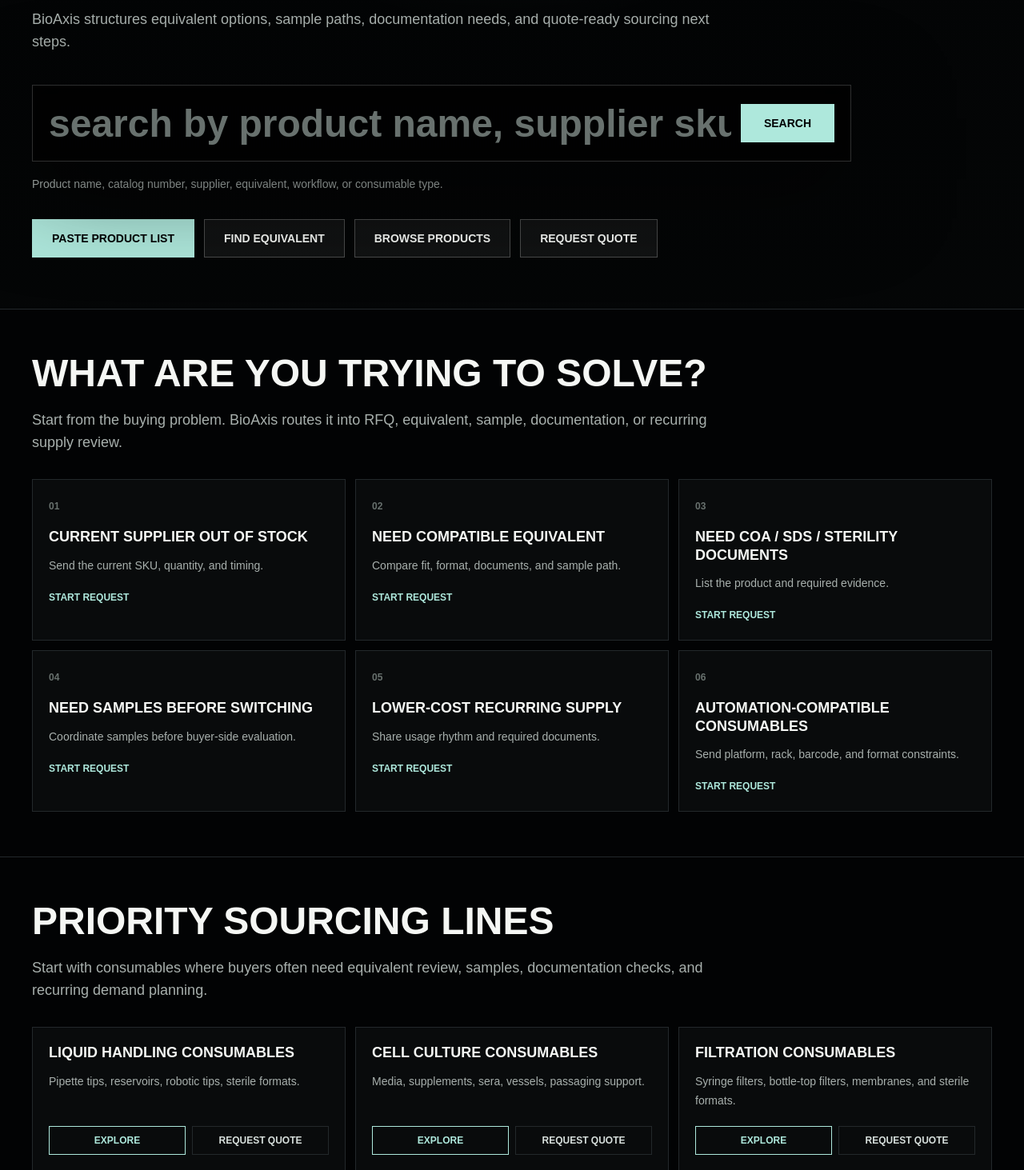
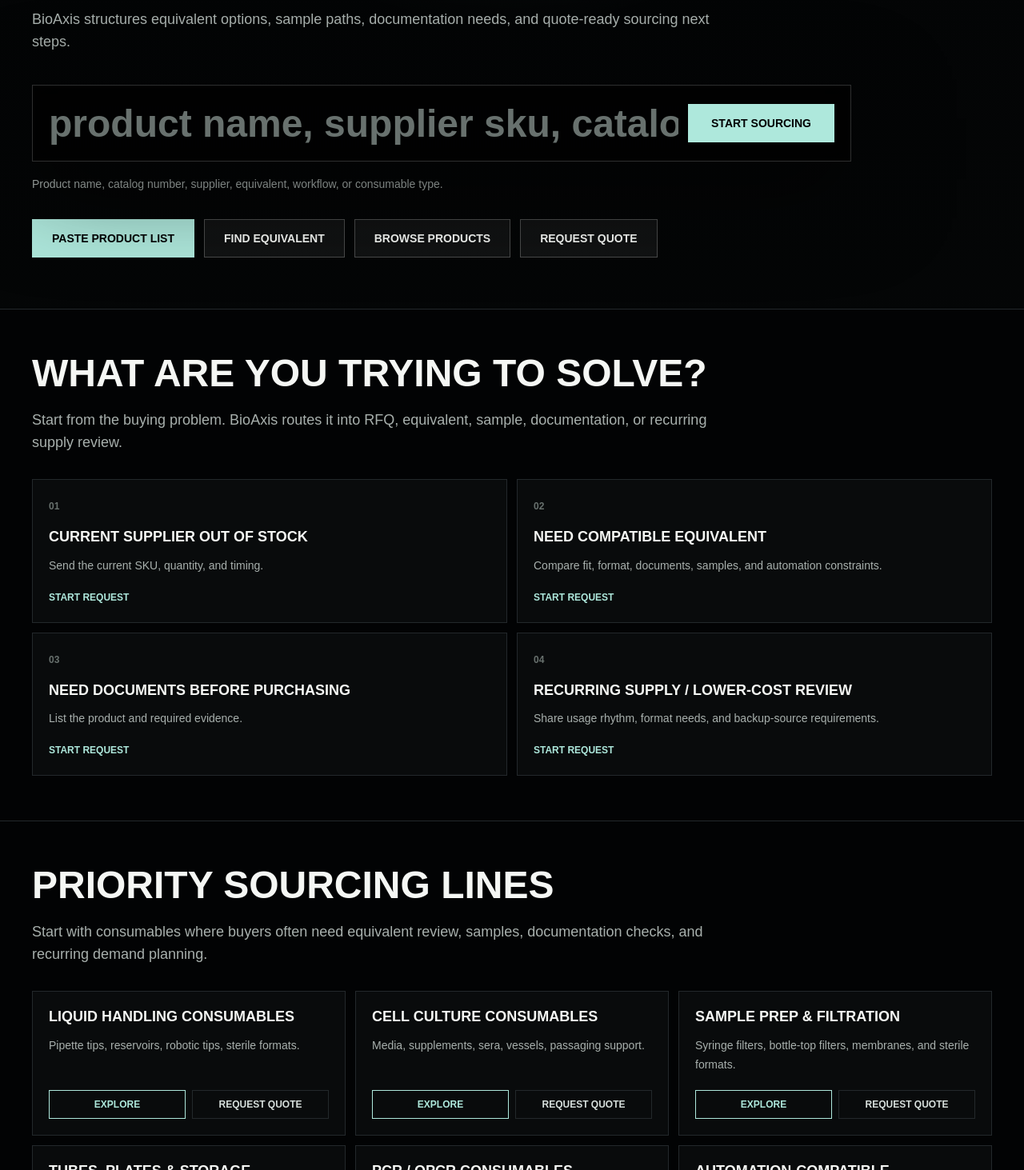
Before and after one commit to luckyericyao/bioaxisv3, a Next.js app: page / in a window 1280 px wide. Shown: the part 507-1970 px from the top of the page at 80% size. Built offline with nearby package versions, Linux system fonts and the light colour scheme.

Commit message:
Refine BioAxis sourcing intake polish

```diff
--- a/src/app/trust-center/page.tsx
+++ b/src/app/trust-center/page.tsx
@@ -64,6 +64,15 @@
   }
 ];
 
+const documentPackage = [
+  "CoA",
+  "SDS",
+  "Sterility certificate",
+  "Material statement",
+  "Lot-level documentation",
+  "Supplier specification sheet"
+];
+
 export default function TrustCenterPage() {
   return (
     <>
@@ -84,6 +93,23 @@
               <p className="mt-4 text-sm leading-6 text-bioaxis-muted">{area.body}</p>
             </article>
           ))}
+        </div>
+        <div className="mt-4 border border-bioaxis-line bg-bioaxis-black p-6">
+          <div className="grid gap-5 lg:grid-cols-[0.9fr_1.4fr] lg:items-start">
+            <div>
+              <p className="text-sm font-semibold uppercase text-bioaxis-accent">Document package BioAxis can help organize</p>
+              <p className="mt-3 text-sm leading-6 text-bioaxis-muted">
+                BioAxis can help request and organize supplier-provided files for buyer review. Final suitability, release, and validation decisions remain buyer-side.
+              </p>
+            </div>
+            <ul className="grid gap-2 sm:grid-cols-2 lg:grid-cols-3">
+              {documentPackage.map((document) => (
+                <li key={document} className="border border-white/[0.12] bg-bioaxis-panel px-3 py-2 text-xs font-semibold uppercase text-bioaxis-steel">
+                  {document}
+                </li>
+              ))}
+            </ul>
+          </div>
         </div>
       </section>
 
--- a/src/components/forms/QuoteRequestForm.tsx
+++ b/src/components/forms/QuoteRequestForm.tsx
@@ -256,6 +256,16 @@
         <p className="text-sm font-semibold uppercase text-bioaxis-accent">Request received</p>
         <h2 className="mt-4 text-3xl font-bold uppercase text-bioaxis-text">BioAxis has the product context.</h2>
         <p className="mt-5 max-w-3xl text-base leading-7 text-bioaxis-muted">{submitted.message}</p>
+        <div className="mt-6 border border-bioaxis-line bg-bioaxis-black p-5">
+          <p className="text-sm font-semibold uppercase text-bioaxis-accent">BioAxis will review</p>
+          <ul className="mt-4 grid gap-2 text-sm leading-6 text-bioaxis-muted sm:grid-cols-2">
+            {["Product context", "Equivalent path", "Documentation needs", "Sample / quote next step"].map((item) => (
+              <li key={item} className="border border-white/[0.12] px-3 py-2">
+                {item}
+              </li>
+            ))}
+          </ul>
+        </div>
         {submitted.referenceId ? <p className="mt-4 text-sm text-bioaxis-dim">Reference: {submitted.referenceId}</p> : null}
         <div className="mt-8 flex flex-col gap-3 sm:flex-row">
           <button
@@ -326,7 +336,7 @@
               />
               <TextArea
                 id="productList"
-                label="Product / SKU / product list / sourcing need"
+                label="Product, SKU, product list, or sourcing need"
                 value={formState.productList}
                 rows={10}
                 prominent
--- a/src/components/home/BuyerTriggerSection.tsx
+++ b/src/components/home/BuyerTriggerSection.tsx
@@ -9,28 +9,18 @@
   },
   {
     title: "Need compatible equivalent",
-    body: "Compare fit, format, documents, and sample path.",
+    body: "Compare fit, format, documents, samples, and automation constraints.",
     href: "/equivalent-finder?need=compatible-equivalent"
   },
   {
-    title: "Need CoA / SDS / sterility documents",
+    title: "Need documents before purchasing",
     body: "List the product and required evidence.",
     href: "/request-quote?requestType=documentation&need=documents"
   },
   {
-    title: "Need samples before switching",
-    body: "Coordinate samples before buyer-side evaluation.",
-    href: "/request-quote?requestType=sample&need=sample-before-switching"
-  },
-  {
-    title: "Lower-cost recurring supply",
-    body: "Share usage rhythm and required documents.",
+    title: "Recurring supply / lower-cost review",
+    body: "Share usage rhythm, format needs, and backup-source requirements.",
     href: "/request-quote?requestType=recurring-supply&need=recurring-supply"
-  },
-  {
-    title: "Automation-compatible consumables",
-    body: "Send platform, rack, barcode, and format constraints.",
-    href: "/request-quote?requestType=quote&need=automation-compatible"
   }
 ];
 
@@ -44,7 +34,7 @@
             subtitle="Start from the buying problem. BioAxis routes it into RFQ, equivalent, sample, documentation, or recurring supply review."
           />
         </div>
-        <div className="mt-8 grid gap-3 md:grid-cols-2 xl:grid-cols-3">
+        <div className="mt-8 grid gap-3 md:grid-cols-2">
           {buyerTriggers.map((trigger, index) => (
             <Link
               key={trigger.title}
--- a/src/components/home/FinalCTASection.tsx
+++ b/src/components/home/FinalCTASection.tsx
@@ -5,7 +5,7 @@
     <section className="border-t border-bioaxis-line bg-bioaxis-panel">
       <div className="mx-auto grid w-full max-w-7xl gap-6 px-5 py-14 sm:px-8 lg:grid-cols-[1fr_auto] lg:items-center lg:px-10">
         <div>
-          <p className="text-sm font-semibold uppercase text-bioaxis-accent">Final CTA</p>
+          <p className="text-sm font-semibold uppercase text-bioaxis-accent">Ready to source?</p>
           <h2 className="mt-3 text-3xl font-bold uppercase text-bioaxis-text sm:text-4xl">Send the product context.</h2>
           <p className="mt-4 max-w-2xl text-sm leading-6 text-bioaxis-muted">
             Paste a SKU, supplier catalog number, product list, or sourcing need. BioAxis can follow up by email for missing details.
--- a/src/components/home/HeroSearchSection.tsx
+++ b/src/components/home/HeroSearchSection.tsx
@@ -35,7 +35,8 @@
         <div className="mt-10 max-w-5xl">
           <SearchBox
             helperText={brand.searchHelper}
-            placeholder="Search by product name, supplier SKU, catalog number, equivalent target, workflow, or consumable type."
+            placeholder="Product name, supplier SKU, catalog number, equivalent target, workflow, or consumable type."
+            submitLabel="Start sourcing"
           />
         </div>
 
--- a/src/components/home/PrioritySourcingLinesSection.tsx
+++ b/src/components/home/PrioritySourcingLinesSection.tsx
@@ -13,7 +13,7 @@
     href: "/products/cell-culture"
   },
   {
-    title: "Filtration Consumables",
+    title: "Sample Prep & Filtration",
     description: "Syringe filters, bottle-top filters, membranes, and sterile formats.",
     href: "/products/sample-prep-filtration"
   },
@@ -28,9 +28,9 @@
     href: "/products/molecular-biology-pcr"
   },
   {
-    title: "Private Label / OEM",
-    description: "Recurring demand, neutral-label options, samples, packaging, documentation.",
-    href: "/private-label-oem"
+    title: "Automation-Compatible Consumables",
+    description: "Robotic tips, reservoirs, racks, barcode needs, and deck-compatible formats.",
+    href: "/products/automation-consumables"
   }
 ];
 
--- a/src/components/products/ProductCategoryCard.tsx
+++ b/src/components/products/ProductCategoryCard.tsx
@@ -37,17 +37,18 @@
 
       <div className="mt-5">
         <p className="text-[11px] font-bold uppercase text-bioaxis-dim">Common sourcing requests</p>
-        <div className="mt-2 flex flex-wrap gap-2" aria-label={`${segment.title} common sourcing requests`}>
+        <ul className="mt-3 grid gap-2" aria-label={`${segment.title} common sourcing requests`}>
           {commonRequests.slice(0, 3).map((request) => (
-            <span
+            <li
               key={request}
               data-common-sourcing-request="true"
-              className="border border-white/[0.12] bg-bioaxis-black px-2.5 py-1 text-[11px] font-semibold uppercase text-bioaxis-steel"
+              className="flex items-start gap-2 border border-white/[0.12] bg-bioaxis-black px-3 py-2 text-[11px] font-semibold uppercase leading-5 text-bioaxis-steel"
             >
+              <span className="mt-2 h-1.5 w-1.5 shrink-0 bg-bioaxis-accent/70" aria-hidden="true" />
               {request}
-            </span>
+            </li>
           ))}
-        </div>
+        </ul>
       </div>
 
       <div className="mt-6 grid gap-2 border-t border-bioaxis-line pt-5 sm:grid-cols-3">
@@ -55,7 +56,7 @@
           href={`/products/${segment.slug}`}
           className="inline-flex min-h-10 items-center justify-center border border-bioaxis-accent px-3 text-xs font-semibold uppercase text-bioaxis-accent transition hover:bg-bioaxis-accent hover:text-bioaxis-black"
         >
-          View families
+          Browse families
         </Link>
         <Link
           href={buildRequestHref({ segment: segment.slug, requestType: "equivalent" })}
--- a/src/components/ui/SearchBox.tsx
+++ b/src/components/ui/SearchBox.tsx
@@ -7,6 +7,7 @@
   initialQuery?: string;
   helperText?: string;
   placeholder?: string;
+  submitLabel?: string;
   variant?: "hero" | "page";
   className?: string;
 };
@@ -15,6 +16,7 @@
   initialQuery = "",
   helperText,
   placeholder = "search anything",
+  submitLabel = "Search",
   variant = "hero",
   className = ""
 }: SearchBoxProps) {
@@ -42,7 +44,7 @@
   return (
     <form onSubmit={handleSubmit} className={["w-full", className].filter(Boolean).join(" ")}>
       <label htmlFor={inputId} className="sr-only">
-        Search BioAxis product universe
+        Paste SKU, catalog number, or product list
       </label>
       <div
         className={[
@@ -64,7 +66,7 @@
           type="submit"
           className="inline-flex min-h-12 items-center justify-center border border-bioaxis-accent bg-bioaxis-accent px-7 text-sm font-bold uppercase text-bioaxis-black transition hover:bg-transparent hover:text-bioaxis-accent"
         >
-          Search
+          {submitLabel}
         </button>
       </div>
       {helperText ? <p className="mt-4 text-sm leading-6 text-bioaxis-muted">{helperText}</p> : null}
```
Also changed, not shown: scripts/route-smoke.mjs (+13 -11 lines).
